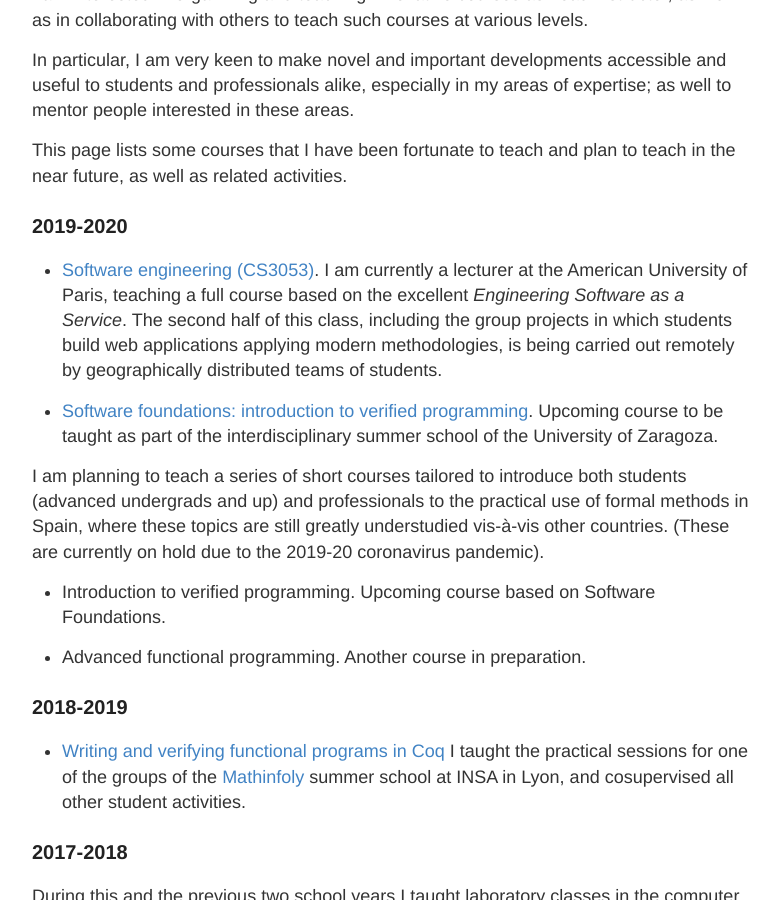
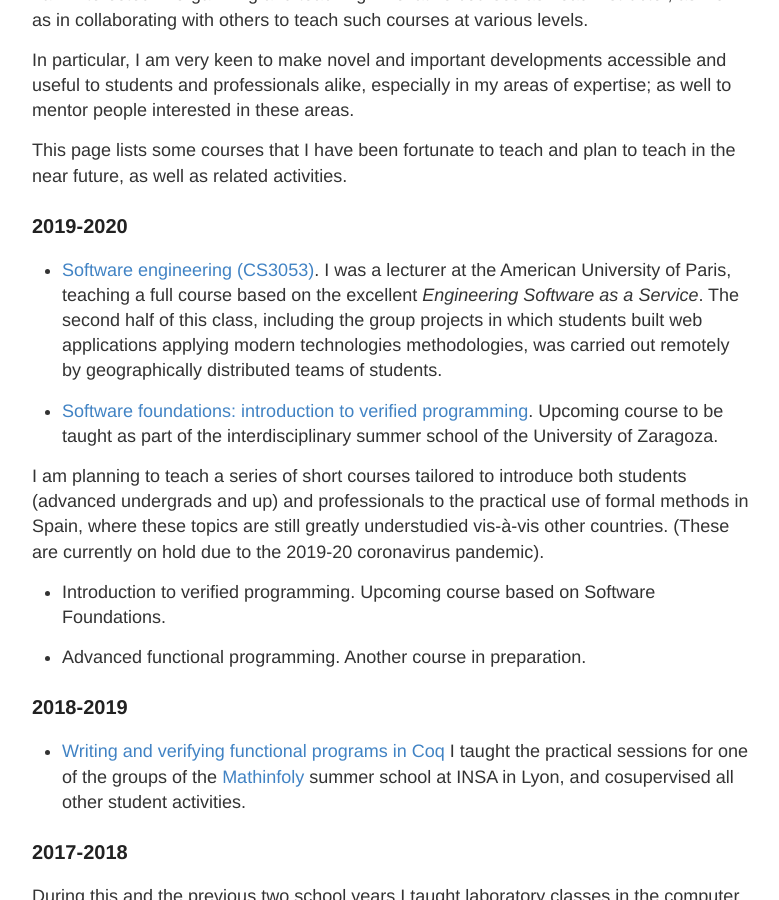
Before and after one commit to robblanco/robblanco.github.io, a Jekyll site: the page built from teaching.md, in a window 1280 px wide and 900 px high, scrolled down 310 px. Shown: the whole window, without its empty margins (248-1027 px from the left). Built offline with Jekyll 4.4.1, drawn with Linux system fonts in a browser that asks for light colours.

Commit message:
Finished AUP class

```diff
--- a/teaching.md
+++ b/teaching.md
@@ -21,11 +21,11 @@ teach in the near future, as well as related activities.
 ### 2019-2020
 
 * [Software engineering (CS3053)](https://catalog.aup.edu/course/cs3053/spring-2020).
-  I am currently a lecturer at the American University of Paris, teaching a
+  I was a lecturer at the American University of Paris, teaching a
   full course based on the excellent *Engineering Software as a Service*. The
   second half of this class, including the group projects in which students
-  build web applications applying modern methodologies, is being carried out
-  remotely by geographically distributed teams of students.
+  built web applications applying modern technologies methodologies, was carried
+  out remotely by geographically distributed teams of students.
 
 * [Software foundations: introduction to verified programming](/teaching/unizar2020/).
   Upcoming course to be taught as part of the interdisciplinary summer school of
```
